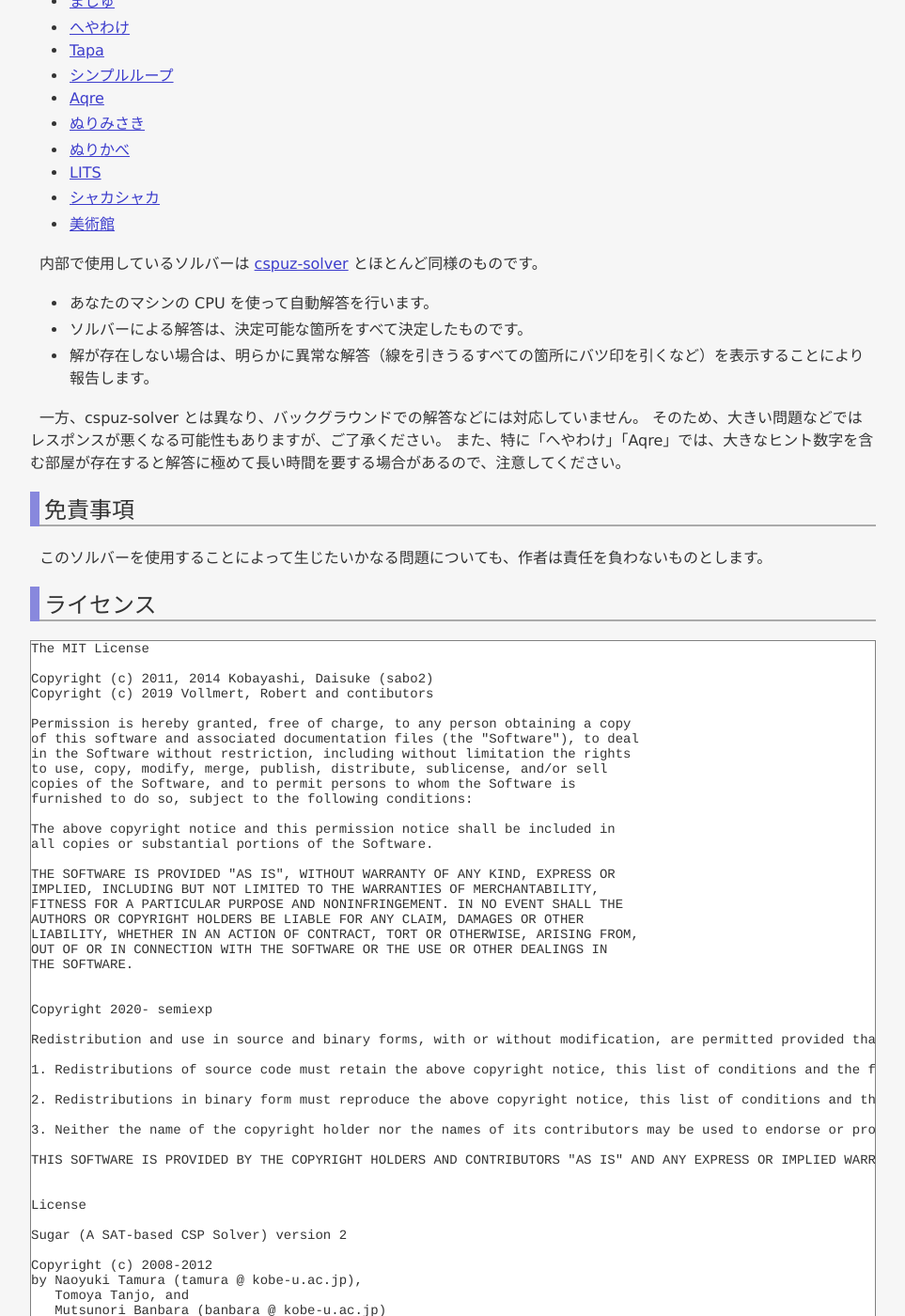
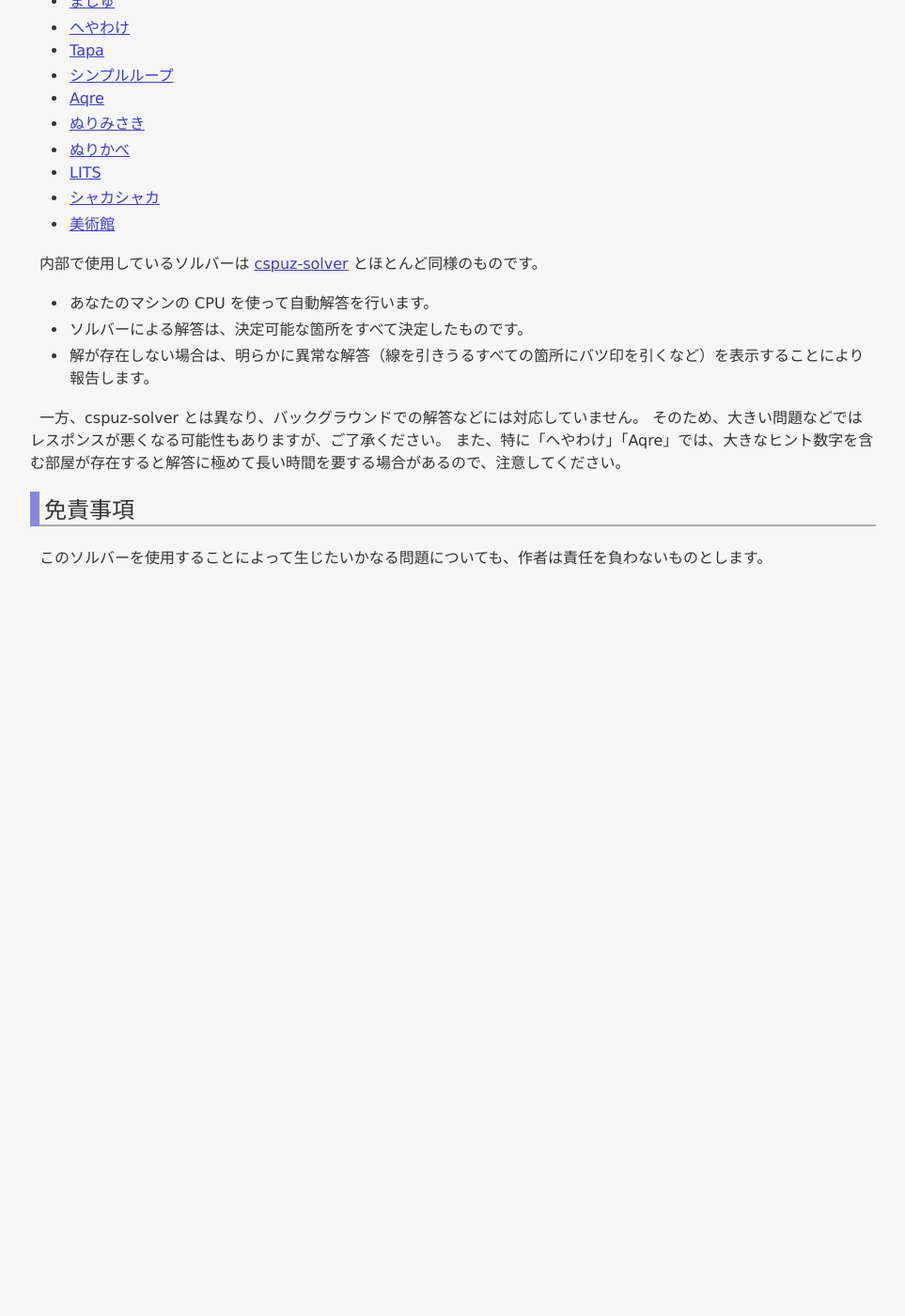
Before and after one commit to semiexp/semiexp.github.io, a Jekyll site: the page built from pzprrt/index.md, in a window 1280 px wide and 1400 px high, scrolled down 274 px. Shown: the whole window at 94% size, without its empty margins (158-1121 px from the left). Built offline with Jekyll 4.4.1, drawn with Linux system fonts in a browser that asks for light colours; after the commit the page ends 900 px from its top, so only the background shows below that; some of the changed text lies outside the part shown.

Commit message:
Remove license from pzprrt/index.md (now moved to license.txt)

```diff
--- a/pzprrt/index.md
+++ b/pzprrt/index.md
@@ -32,103 +32,3 @@ pzprRT は、[pzprjs](https://github.com/robx/pzprjs/) を基に開発された
 ## 免責事項
 
 このソルバーを使用することによって生じたいかなる問題についても、作者は責任を負わないものとします。
-
-## ライセンス
-
-<pre style="overflow:auto">
-The MIT License
-
-Copyright (c) 2011, 2014 Kobayashi, Daisuke (sabo2)
-Copyright (c) 2019 Vollmert, Robert and contibutors
-
-Permission is hereby granted, free of charge, to any person obtaining a copy
-of this software and associated documentation files (the "Software"), to deal
-in the Software without restriction, including without limitation the rights
-to use, copy, modify, merge, publish, distribute, sublicense, and/or sell
-copies of the Software, and to permit persons to whom the Software is
-furnished to do so, subject to the following conditions:
-
-The above copyright notice and this permission notice shall be included in
-all copies or substantial portions of the Software.
-
-THE SOFTWARE IS PROVIDED "AS IS", WITHOUT WARRANTY OF ANY KIND, EXPRESS OR
-IMPLIED, INCLUDING BUT NOT LIMITED TO THE WARRANTIES OF MERCHANTABILITY,
-FITNESS FOR A PARTICULAR PURPOSE AND NONINFRINGEMENT. IN NO EVENT SHALL THE
-AUTHORS OR COPYRIGHT HOLDERS BE LIABLE FOR ANY CLAIM, DAMAGES OR OTHER
-LIABILITY, WHETHER IN AN ACTION OF CONTRACT, TORT OR OTHERWISE, ARISING FROM,
-OUT OF OR IN CONNECTION WITH THE SOFTWARE OR THE USE OR OTHER DEALINGS IN
-THE SOFTWARE.
-
-
-Copyright 2020- semiexp
-
-Redistribution and use in source and binary forms, with or without modification, are permitted provided that the following conditions are met:
-
-1. Redistributions of source code must retain the above copyright notice, this list of conditions and the following disclaimer.
-
-2. Redistributions in binary form must reproduce the above copyright notice, this list of conditions and the following disclaimer in the documentation and/or other materials provided with the distribution.
-
-3. Neither the name of the copyright holder nor the names of its contributors may be used to endorse or promote products derived from this software without specific prior written permission.
-
-THIS SOFTWARE IS PROVIDED BY THE COPYRIGHT HOLDERS AND CONTRIBUTORS "AS IS" AND ANY EXPRESS OR IMPLIED WARRANTIES, INCLUDING, BUT NOT LIMITED TO, THE IMPLIED WARRANTIES OF MERCHANTABILITY AND FITNESS FOR A PARTICULAR PURPOSE ARE DISCLAIMED. IN NO EVENT SHALL THE COPYRIGHT HOLDER OR CONTRIBUTORS BE LIABLE FOR ANY DIRECT, INDIRECT, INCIDENTAL, SPECIAL, EXEMPLARY, OR CONSEQUENTIAL DAMAGES (INCLUDING, BUT NOT LIMITED TO, PROCUREMENT OF SUBSTITUTE GOODS OR SERVICES; LOSS OF USE, DATA, OR PROFITS; OR BUSINESS INTERRUPTION) HOWEVER CAUSED AND ON ANY THEORY OF LIABILITY, WHETHER IN CONTRACT, STRICT LIABILITY, OR TORT (INCLUDING NEGLIGENCE OR OTHERWISE) ARISING IN ANY WAY OUT OF THE USE OF THIS SOFTWARE, EVEN IF ADVISED OF THE POSSIBILITY OF SUCH DAMAGE.
-
-
-License
-
-Sugar (A SAT-based CSP Solver) version 2
-
-Copyright (c) 2008-2012
-by Naoyuki Tamura (tamura @ kobe-u.ac.jp),
-   Tomoya Tanjo, and
-   Mutsunori Banbara (banbara @ kobe-u.ac.jp)
-All rights reserved.
-
-Redistribution and use in source and binary forms, with or without
-modification, are permitted provided that the following conditions are
-met:
-
- * Redistributions of source code must retain the above copyright
-   notice, this list of conditions and the following disclaimer.
- * Redistributions in binary form must reproduce the above copyright
-   notice, this list of conditions and the following disclaimer in the
-   documentation and/or other materials provided with the
-   distribution.
- * Neither the name of the Kobe University nor the names of its
-   contributors may be used to endorse or promote products derived
-   from this software without specific prior written permission.
-
-THIS SOFTWARE IS PROVIDED BY THE COPYRIGHT HOLDERS AND CONTRIBUTORS
-"AS IS" AND ANY EXPRESS OR IMPLIED WARRANTIES, INCLUDING, BUT NOT
-LIMITED TO, THE IMPLIED WARRANTIES OF MERCHANTABILITY AND FITNESS FOR
-A PARTICULAR PURPOSE ARE DISCLAIMED. IN NO EVENT SHALL THE COPYRIGHT
-OWNER OR CONTRIBUTORS BE LIABLE FOR ANY DIRECT, INDIRECT, INCIDENTAL,
-SPECIAL, EXEMPLARY, OR CONSEQUENTIAL DAMAGES (INCLUDING, BUT NOT
-LIMITED TO, PROCUREMENT OF SUBSTITUTE GOODS OR SERVICES; LOSS OF USE,
-DATA, OR PROFITS; OR BUSINESS INTERRUPTION) HOWEVER CAUSED AND ON ANY
-THEORY OF LIABILITY, WHETHER IN CONTRACT, STRICT LIABILITY, OR TORT
-(INCLUDING NEGLIGENCE OR OTHERWISE) ARISING IN ANY WAY OUT OF THE USE
-OF THIS SOFTWARE, EVEN IF ADVISED OF THE POSSIBILITY OF SUCH DAMAGE.
-
-
-MiniSat -- Copyright (c) 2003-2006, Niklas Een, Niklas Sorensson
-           Copyright (c) 2007-2010  Niklas Sorensson
-
-Permission is hereby granted, free of charge, to any person obtaining a
-copy of this software and associated documentation files (the
-"Software"), to deal in the Software without restriction, including
-without limitation the rights to use, copy, modify, merge, publish,
-distribute, sublicense, and/or sell copies of the Software, and to
-permit persons to whom the Software is furnished to do so, subject to
-the following conditions:
-
-The above copyright notice and this permission notice shall be included
-in all copies or substantial portions of the Software.
-
-THE SOFTWARE IS PROVIDED "AS IS", WITHOUT WARRANTY OF ANY KIND, EXPRESS
-OR IMPLIED, INCLUDING BUT NOT LIMITED TO THE WARRANTIES OF
-MERCHANTABILITY, FITNESS FOR A PARTICULAR PURPOSE AND
-NONINFRINGEMENT. IN NO EVENT SHALL THE AUTHORS OR COPYRIGHT HOLDERS BE
-LIABLE FOR ANY CLAIM, DAMAGES OR OTHER LIABILITY, WHETHER IN AN ACTION
-OF CONTRACT, TORT OR OTHERWISE, ARISING FROM, OUT OF OR IN CONNECTION
-WITH THE SOFTWARE OR THE USE OR OTHER DEALINGS IN THE SOFTWARE.
-</pre>
```
